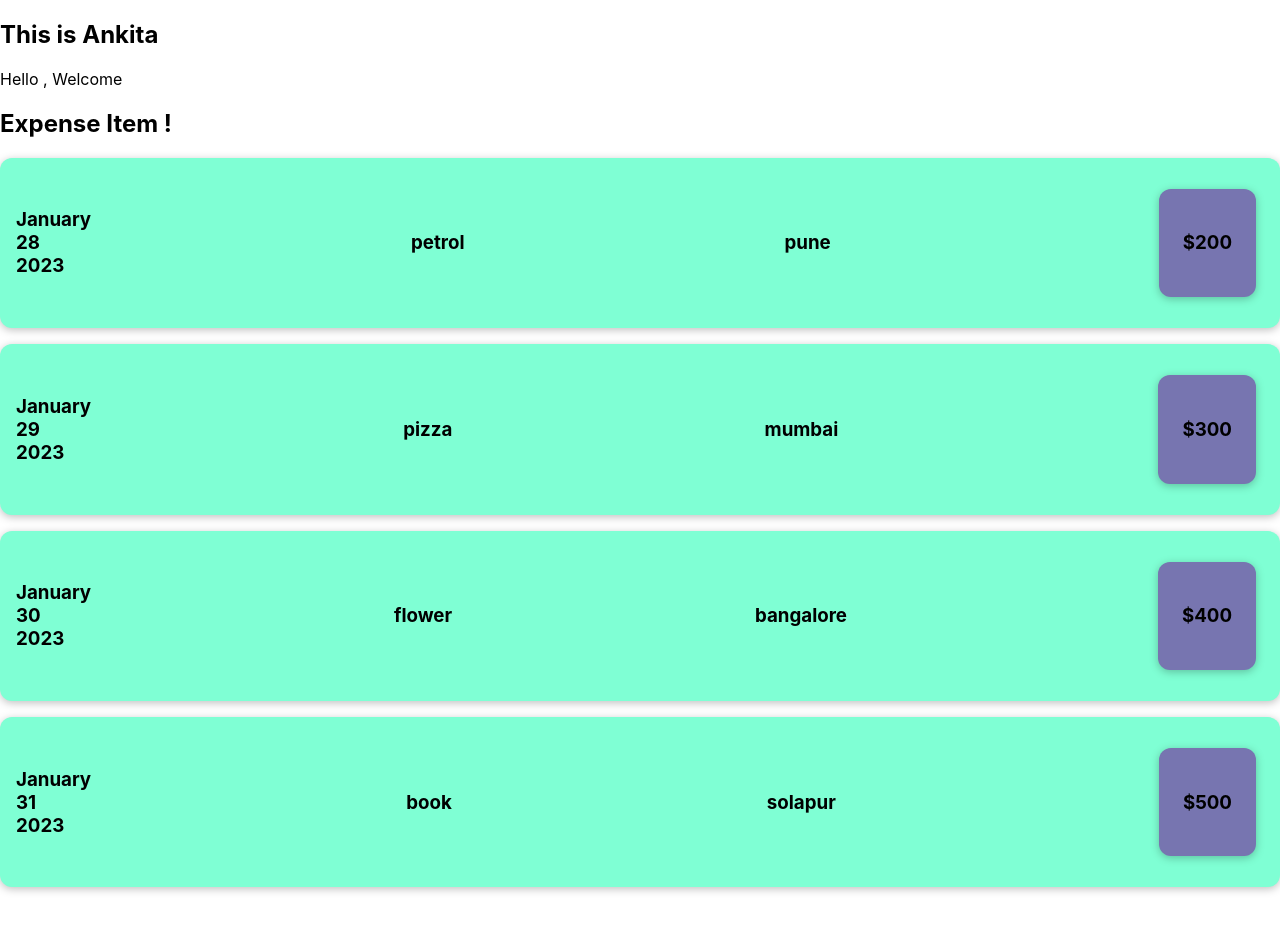
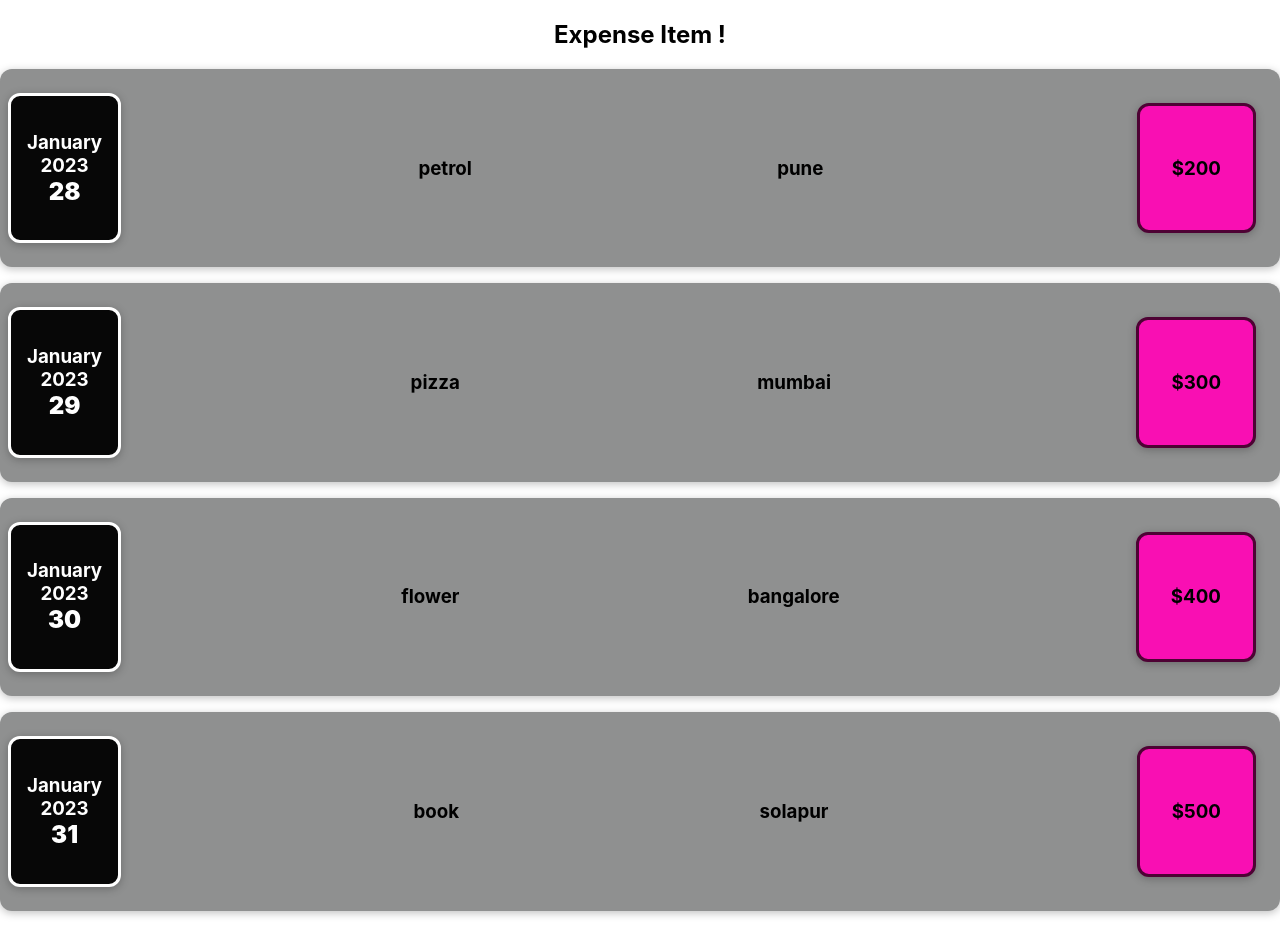
Before and after one commit to AnkitaSMusale/StartingWithReact, a React (Create React App) app: page / in a window 1280 px wide. Before the commit the page ends 903 px from the top, so only its background shows below. Built offline with nearby package versions, Linux system fonts and the light colour scheme.

Commit message:
main-Splitting components into multiple components

```diff
--- a/src/App.js
+++ b/src/App.js
@@ -11,9 +11,9 @@ function App() {
   ];
 
   return (
-    <div>
-      <h2>This is Ankita</h2>
-      <p>Hello , Welcome</p>
+    <div className='main'>
+      {/* <h2>This is Ankita</h2>
+      <p>Hello , Welcome</p> */}
       <h2>Expense Item !</h2>
       {/* for(let i=0; i<expense.length; i++){
         <ExpenseItem
--- /dev/null
+++ b/src/components/ExpenseDate.css
@@ -0,0 +1,21 @@
+.expense-date{
+    display : flex;
+    justify-content: center;
+    align-items: center;
+    box-shadow: 0 2px 8px rgba(0, 0, 0, 0.25);
+    padding: 1rem;
+    margin: 1rem 0;
+    background-color: rgb(7, 7, 7);
+    color: white;
+    border-radius: 12px;
+    border-color: rgb(56, 56, 56);
+    font-weight: 700;
+    text-align: center;
+    border-color: white;
+    border-style: solid;
+}
+
+.day{
+    font-weight:bolder;
+    font-size:x-large;
+}
--- /dev/null
+++ b/src/components/ExpenseDate.js
@@ -0,0 +1,18 @@
+import './ExpenseDate.css';
+
+function ExpenseDate(props){
+    const month = props.date.toLocaleString('en-US',{month : 'long'});
+    const day = props.date.toLocaleString('en-US',{day : '2-digit'});
+    const year = props.date.getFullYear();
+
+    return (
+        <div className='expense-date'><h3>
+            <div className='month'>{month}</div>
+            <div className='year'>{year}</div>
+            <div className='day'>{day}</div>
+        </h3></div>
+
+    )
+}
+
+export default ExpenseDate;
--- a/src/components/ExpenseItem.css
+++ b/src/components/ExpenseItem.css
@@ -1,6 +1,6 @@
 /* Export default ExpenseItem; */
 
-.expense-item{
+.expense-date{
     display : flex;
     justify-content: space-between;
     align-items: center;
@@ -29,12 +29,16 @@
     justify-content: space-between;
     align-items: center;
     box-shadow: 0 2px 8px rgba(0, 0, 0, 0.25);
-    padding: 1.5rem;
+    padding: 2rem;
     margin: 1rem 1rem;
-    background-color: rgb(119, 117, 176);
+    background-color: rgb(249, 15, 179);
     border-radius: 12px;
-    border-color: blue;
+    border-color: rgb(78, 2, 52);
+    border-style: solid;
 
+}
+.main{
+    text-align: center;
 }
 
 .expense-item_location{
@@ -57,7 +61,7 @@
     box-shadow: 0 2px 8px rgba(0, 0, 0, 0.25);
     padding: 0.5rem;
     margin: 1rem 0;
-    background-color: aquamarine;
+    background-color: rgb(143, 144, 144);
     border-radius: 12px;
     border-color: black;
 }
--- a/src/components/ExpenseItem.js
+++ b/src/components/ExpenseItem.js
@@ -1,4 +1,5 @@
 import './ExpenseItem.css';
+import ExpenseDate from './ExpenseDate';
 
 function ExpenseItem(props){
     // const expensedate = new Date(2022, 12, 28);
@@ -6,16 +7,11 @@ function ExpenseItem(props){
     // const expenditurelocation = 'pune';
     // const price = 200;
 
-    const month = props.date.toLocaleString('en-US',{month : 'long'});
-    const day = props.date.toLocaleString('en-US',{day : '2-digit'});
-    const year = props.date.getFullYear();
+
     return (
         <div className='expenses'>
-            <div className='expense-item'><h3>
-                <div>{month}</div>
-                <div>{day}</div>
-                <div>{year}</div>
-                </h3></div>
+
+            <ExpenseDate date={props.date}></ExpenseDate>
             <div className='expense-item_description'><h3>{props.descr}</h3></div>
             <div className='expense-item_location'><h3>{props.expenditurelocation}</h3></div>
             <div className='expense-item_price'><h3>${props.price}</h3></div>
```
